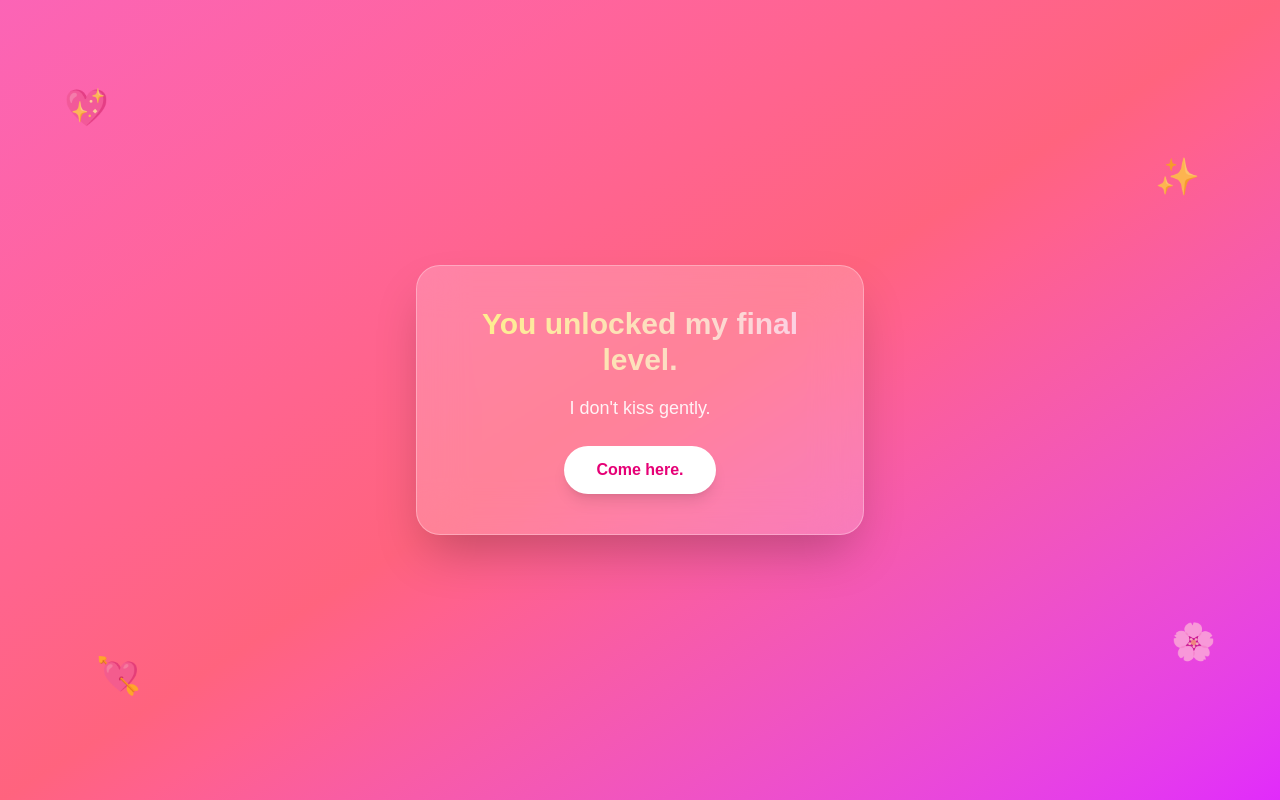
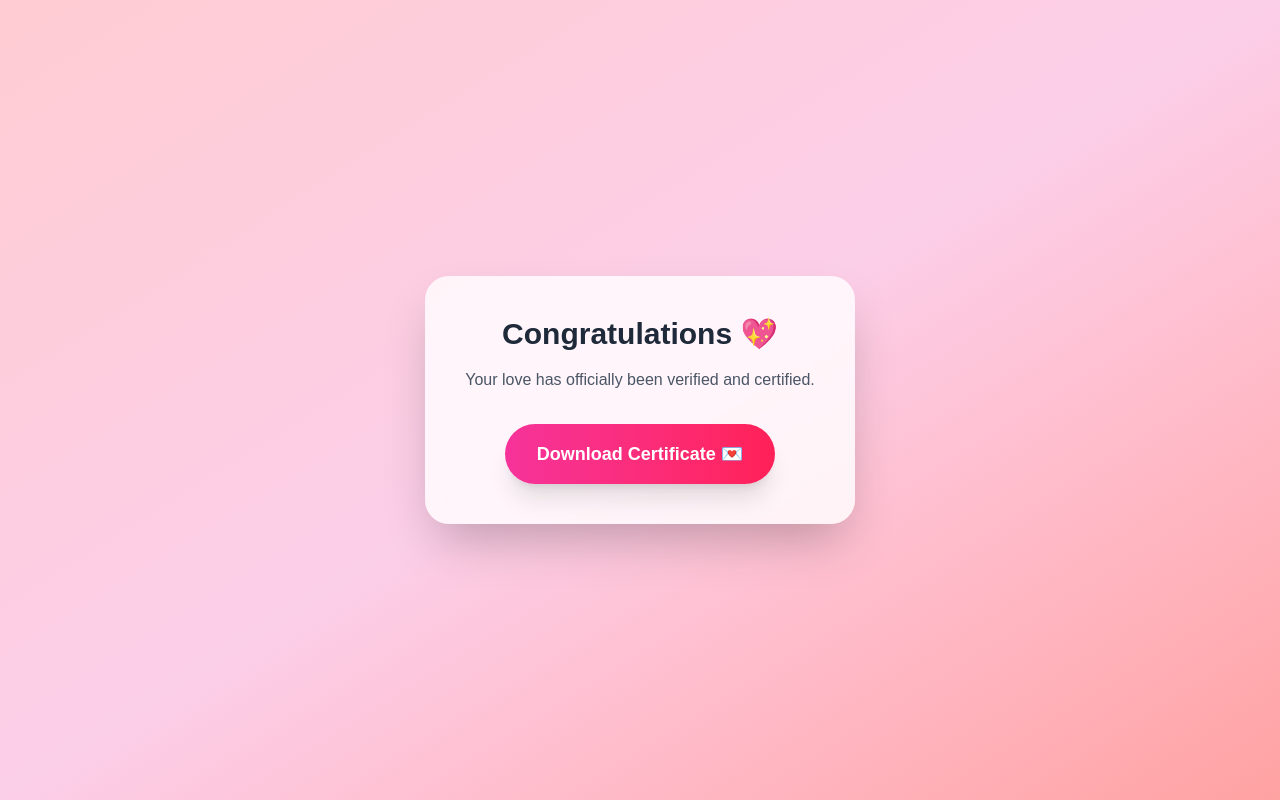
Before and after one commit to phop7173-oss/valentine-phone, a Next.js app: page /finale in a window 1280 px wide. Built offline with nearby package versions, Linux system fonts and the light colour scheme.

Commit message:
Fix finale page

```diff
--- /dev/null
+++ b/app/finale/page.jsx
@@ -0,0 +1,110 @@
+'use client'
+
+import { useState } from 'react'
+import { motion } from 'framer-motion'
+import jsPDF from 'jspdf'
+
+export default function FinalePage() {
+  const [generating, setGenerating] = useState(false)
+
+  const generateCertificate = () => {
+    const doc = new jsPDF()
+
+    // ===== Border =====
+    doc.setDrawColor(233, 30, 99)
+    doc.setLineWidth(2)
+    doc.rect(10, 10, 190, 277)
+
+    // ===== Title =====
+    doc.setFontSize(22)
+    doc.setTextColor(233, 30, 99)
+    doc.text('OFFICIAL OWNERSHIP CERTIFICATE', 105, 35, {
+      align: 'center',
+    })
+
+    // ===== Subtitle =====
+    doc.setFontSize(16)
+    doc.setTextColor(0, 0, 0)
+    doc.text('This certifies that:', 105, 60, {
+      align: 'center',
+    })
+
+    // ===== Name =====
+    doc.setFontSize(22)
+    doc.setTextColor(173, 20, 87)
+    doc.text('Thawe Su Kyar Myint', 105, 75, {
+      align: 'center',
+    })
+
+    // ===== Body =====
+    doc.setFontSize(14)
+    doc.setTextColor(0, 0, 0)
+
+    const bodyText = [
+      'Has officially unlocked Permanent Affection Mode 💕',
+      '',
+      'Including:',
+      '• Unlimited kisses',
+      '• Lifetime teasing privileges',
+      '• Priority cuddle access',
+      '',
+      'This certificate is non-transferable.',
+      'No refunds.',
+      'Forever binding.',
+    ]
+
+    doc.text(bodyText, 105, 105, {
+      align: 'center',
+    })
+
+    // ===== Date =====
+    doc.setFontSize(10)
+    doc.setTextColor(120)
+    doc.text(
+      `Issued on: ${new Date().toDateString()}`,
+      105,
+      260,
+      { align: 'center' }
+    )
+
+    doc.save('Thawe_Su_Kyar_Myint_Certificate.pdf')
+  }
+
+  const handleDownload = () => {
+    setGenerating(true)
+
+    setTimeout(() => {
+      generateCertificate()
+      setGenerating(false)
+    }, 800)
+  }
+
+  return (
+    <main className="min-h-screen flex items-center justify-center bg-gradient-to-br from-rose-200 via-pink-200 to-red-300 p-6">
+      <motion.div
+        initial={{ opacity: 0, scale: 0.9 }}
+        animate={{ opacity: 1, scale: 1 }}
+        transition={{ duration: 0.8 }}
+        className="bg-white/80 backdrop-blur-xl rounded-3xl shadow-2xl p-10 max-w-md text-center"
+      >
+        <h1 className="text-3xl font-bold text-gray-800 mb-4">
+          Congratulations 💖
+        </h1>
+
+        <p className="text-gray-600 mb-8">
+          Your love has officially been verified and certified.
+        </p>
+
+        <motion.button
+          whileHover={{ scale: 1.08 }}
+          whileTap={{ scale: 0.95 }}
+          onClick={handleDownload}
+          disabled={generating}
+          className="px-8 py-4 rounded-full bg-gradient-to-r from-pink-500 to-rose-500 text-white font-semibold text-lg shadow-xl disabled:opacity-60"
+        >
+          {generating ? 'Generating...' : 'Download Certificate 💌'}
+        </motion.button>
+      </motion.div>
+    </main>
+  )
+}
--- a/app/page.tsx
+++ b/app/page.tsx
@@ -1,75 +1,10 @@
 'use client'
 
-import { useState } from 'react'
+import { useRouter } from 'next/navigation'
 import { motion } from 'framer-motion'
-import jsPDF from 'jspdf'
 
-export default function FinalePage() {
-  const [generating, setGenerating] = useState(false)
-
-  const generateCertificate = () => {
-    const doc = new jsPDF()
-
-    // ===== Border =====
-    doc.setDrawColor(233, 30, 99)
-    doc.setLineWidth(2)
-    doc.rect(10, 10, 190, 277)
-
-    // ===== Title =====
-    doc.setFontSize(22)
-    doc.setTextColor(233, 30, 99)
-    doc.text('OFFICIAL OWNERSHIP CERTIFICATE', 105, 35, { align: 'center' })
-
-    // ===== Subtitle =====
-    doc.setFontSize(16)
-    doc.setTextColor(0, 0, 0)
-    doc.text('This certifies that:', 105, 60, { align: 'center' })
-
-    // ===== Name =====
-    doc.setFontSize(22)
-    doc.setTextColor(173, 20, 87)
-    doc.text('Thawe Su Kyar Myint', 105, 75, { align: 'center' })
-
-    // ===== Body =====
-    doc.setFontSize(14)
-    doc.setTextColor(0, 0, 0)
-
-    const bodyText = [
-      'Has officially unlocked Permanent Affection Mode 💕',
-      '',
-      'Including:',
-      '• Unlimited kisses',
-      '• Lifetime teasing privileges',
-      '• Priority cuddle access',
-      '',
-      'This certificate is non-transferable.',
-      'No refunds.',
-      'Forever binding.',
-    ]
-
-    doc.text(bodyText, 105, 105, { align: 'center' })
-
-    // ===== Date =====
-    doc.setFontSize(10)
-    doc.setTextColor(120)
-    doc.text(
-      `Issued on: ${new Date().toDateString()}`,
-      105,
-      260,
-      { align: 'center' }
-    )
-
-    doc.save('Thawe_Su_Kyar_Myint_Certificate.pdf')
-  }
-
-  const handleDownload = () => {
-    setGenerating(true)
-
-    setTimeout(() => {
-      generateCertificate()
-      setGenerating(false)
-    }, 800)
-  }
+export default function HomePage() {
+  const router = useRouter()
 
   return (
     <main className="min-h-screen flex items-center justify-center bg-gradient-to-br from-rose-200 via-pink-200 to-red-300 p-6">
@@ -80,20 +15,20 @@ export default function FinalePage() {
         className="bg-white/80 backdrop-blur-xl rounded-3xl shadow-2xl p-10 max-w-md text-center"
       >
         <h1 className="text-3xl font-bold text-gray-800 mb-4">
-          Congratulations 💖
+          Hello Love 💖
         </h1>
 
         <p className="text-gray-600 mb-8">
-          Your love has officially been verified and certified.
+          I prepared something special for you.
         </p>
 
         <motion.button
           whileHover={{ scale: 1.08 }}
           whileTap={{ scale: 0.95 }}
-          onClick={handleDownload}
+          onClick={() => router.push('/surprise')}
           className="px-8 py-4 rounded-full bg-gradient-to-r from-pink-500 to-rose-500 text-white font-semibold text-lg shadow-xl"
         >
-          {generating ? 'Generating...' : 'Download Certificate 💌'}
+          Open Surprise 💌
         </motion.button>
       </motion.div>
     </main>
--- a/app/surprise/page.tsx
+++ b/app/surprise/page.tsx
@@ -10,7 +10,7 @@ type UsedZones = Record<string, number>;
 export default function SurprisePage() {
   const router = useRouter();
 
-  // ✅ defaults moved inside (App Router safe)
+  // Defaults (App Router safe)
   const zoneSize = 80;
   const noteDuration = 2500;
   const maxNotes = 200;
```
